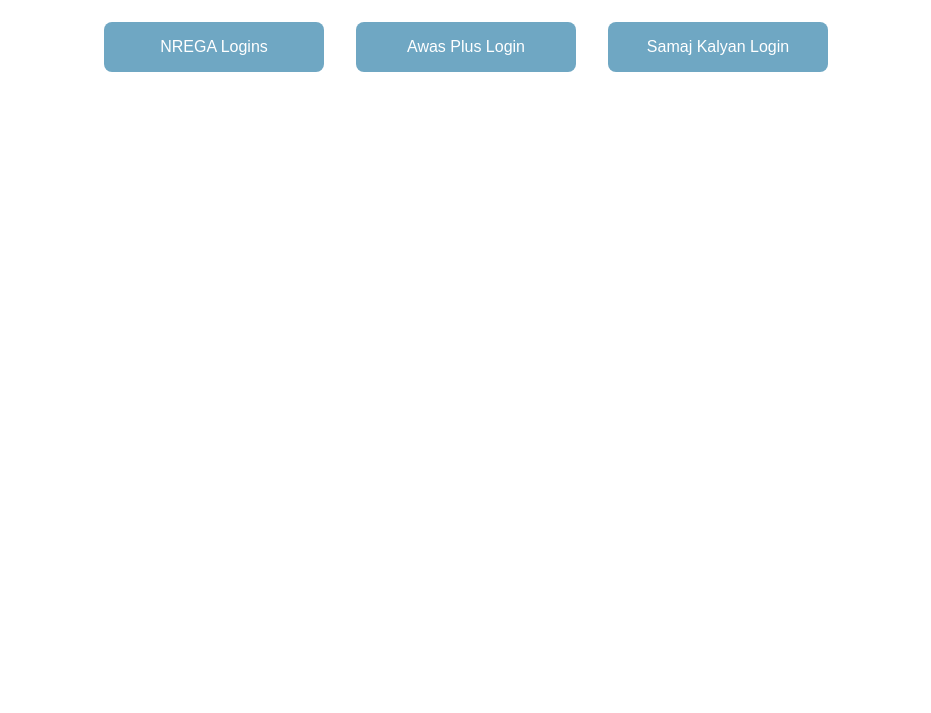
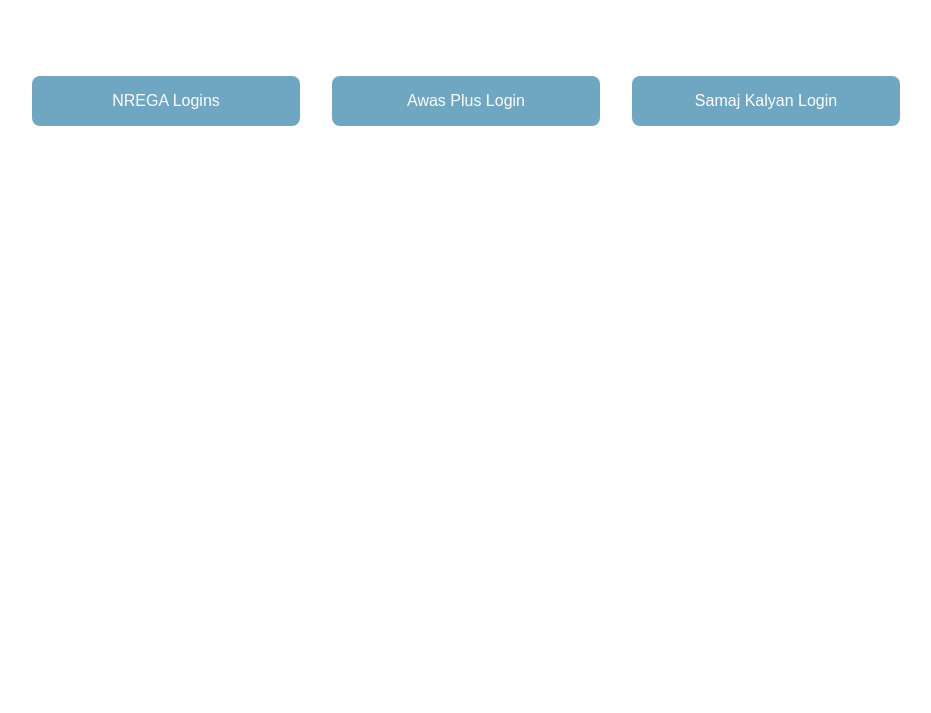
Before and after one commit to Arshilmsk/nrega, a plain HTML site: page index.html in a window 1280 px wide. Shown: the part 103-816 px from the top of the page, without its empty margins (174-1105 px from the left). Drawn offline with Linux system fonts and the light colour scheme.

Commit message:
code Update

```diff
--- a/index.html
+++ b/index.html
@@ -4,11 +4,10 @@
     <meta charset="UTF-8">
     <meta name="viewport" content="width=device-width, initial-scale=1.0">
     <title>Block Important Links</title>
-    <link rel="stylesheet" href="style.css">
 </head>
 <body>
     <main>
-        <!-- <p style="color: red;background-color: #000000;"></p> -->
+
     </main>
 
     <script src="script.js"></script>
--- a/style.css
+++ /dev/null
@@ -1,10 +0,0 @@
-*{
-    margin: 0;
-    padding: 0;
-    box-sizing: border-box;
-}
-html, body{
-    height: 100%;
-    width: 100%;
-    font-family: 'Poppins', sans-serif;
-}
```
